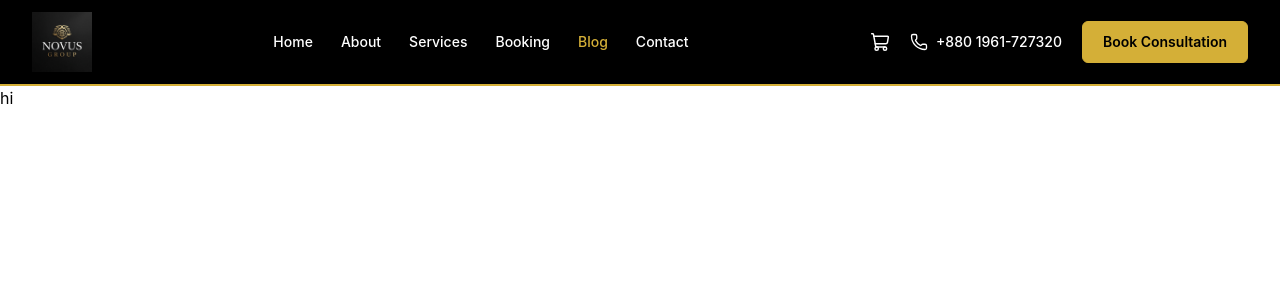
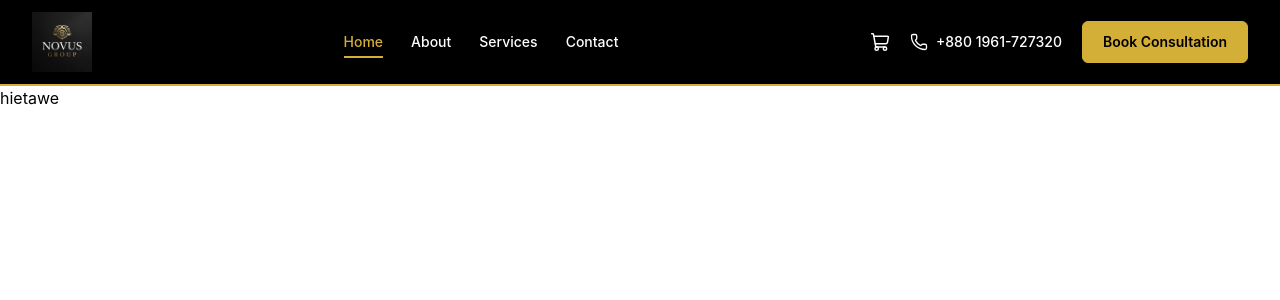
Before and after one commit to mahid76/novus, a React (Vite) app: page / in a window 1280 px wide. Shown: the top 300 px of the page. Built offline with nearby package versions, Linux system fonts and the light colour scheme.

Commit message:
navbar update

```diff
--- a/src/components/Navbar/Navbar.jsx
+++ b/src/components/Navbar/Navbar.jsx
@@ -1,153 +1,68 @@
-import React, { useState } from 'react'
+import React from 'react'
+import { Link, useLocation } from "react-router";
 import { ShoppingCart, Phone } from "lucide-react";
 import logo from '../../assets/logo.jpeg'
 import Container from '../Layout/Container';
 
 const Navbar = () => {
+    const location = useLocation();
+
     const navLinks = [
-        { label: "Home", href: "#" },
-        { label: "About", href: "#" },
-        { label: "Services", href: "#" },
-        { label: "Booking", href: "#" },
-        { label: "Blog", href: "#" },
-        { label: "Contact", href: "#" }
+        { label: "Home", href: "/" },
+        { label: "About", href: "/about" },
+        { label: "Services", href: "/services" },
+        { label: "Contact", href: "/contact" }
     ];
-
-    const [activeLink, setActiveLink] = useState("Blog");
 
     return (
         <header className="border-b-2 border-b-[#d4af37] bg-black">
             <Container>
                 <nav className="flex items-center justify-between py-3">
-                    {/* Logo */}
-                    <a href="#" className="flex items-center gap-3">
+                    <Link to="/" className="flex items-center gap-3">
                         <img className='max-w-15' src={logo} alt="" />
-                    </a>
+                    </Link>
 
-                    {/* Nav links */}
                     <ul className="hidden items-center gap-7 text-sm font-medium text-white lg:flex">
-                        {navLinks.map((link) => (
+                        {navLinks.map((link) => {
+                            const isActive = location.pathname === link.href;
+                            return (
                                 <li key={link.label}>
-                                <a
-                                    href={link.href}
-                                    onClick={(e) => {
-                                        e.preventDefault();
-                                        setActiveLink(link.label);
-                                    }}
+                                    <Link
+                                        to={link.href}
                                         className={
-                                        activeLink === link.label
-                                            ? "text-[#d4af37]"
-                                            : "transition-colors hover:text-[#d4af37]"
+                                            "group relative inline-block py-1 transition-colors duration-300 " +
+                                            (isActive ? "text-[#d4af37]" : "text-white hover:text-[#d4af37]")
                                         }
                                     >
                                         {link.label}
-                                </a>
+                                        <span
+                                            className={
+                                                "absolute -bottom-0.5 left-0 h-0.5 w-full origin-center bg-[#d4af37] transition-transform duration-300 ease-out " +
+                                                (isActive ? "scale-x-100" : "scale-x-0 group-hover:scale-x-100")
+                                            }
+                                        />
+                                    </Link>
                                 </li>
-                        ))}
+                            );
+                        })}
                     </ul>
 
-                    {/* Right side */}
                     <div className="hidden items-center gap-5 lg:flex">
-                        <button
-                            type="button"
-                            aria-label="Cart"
-                            className="text-white hover:text-[#d4af37]"
-                        >
+                        <button type="button" aria-label="Cart" className="text-white hover:text-[#d4af37]">
                             <ShoppingCart size={20} strokeWidth={1.75} />
                         </button>
-
-                        <a
-                            href="tel:+8801961727320"
-                            className="flex items-center gap-2 text-sm font-medium text-white hover:text-[#d4af37]"
-                        >
+                        <a href="tel:+8801961727320" className="flex items-center gap-2 text-sm font-medium text-white hover:text-[#d4af37]">
                             <Phone size={18} strokeWidth={1.75} />
                             <p>+880 1961-727320</p>
                         </a>
-
-                        <a
-                            href="#"
-                            className="rounded-md border border-[#d4af37] bg-[#d4af37] px-5 py-2.5 text-sm font-semibold text-black transition-all duration-400 hover:bg-black hover:text-[#d4af37]"
-                        >
+                        <Link to="/booking" className="rounded-md border border-[#d4af37] bg-[#d4af37] px-5 py-2.5 text-sm font-semibold text-black transition-all duration-300 hover:bg-black hover:text-[#d4af37]">
                             Book Consultation
-                        </a>
+                        </Link>
                     </div>
                 </nav>
-            </Container >
-        </header >
+            </Container>
+        </header>
     )
 }
 
 export default Navbar
-// import React from 'react'
-// import { ShoppingCart, Phone } from "lucide-react";
-// import logo from '../../assets/logo.jpeg'
-// import Container from '../Layout/Container';
-
-// const Navbar = () => {
-//     const navLinks = [
-//         { label: "Home", href: "#" },
-//         { label: "About", href: "#" },
-//         { label: "Services", href: "#" },
-//         { label: "Booking", href: "#" },
-//         { label: "Blog", href: "#", active: true },
-//         { label: "Contact", href: "#" }
-//     ];
-//     return (
-//         <header className="border-b-2 border-b-[#d4af37] bg-black">
-//             <Container>
-//                 <nav className="flex items-center justify-between py-3">
-//                     {/* Logo */}
-//                     <a href="#" className="flex items-center gap-3">
-//                         <img className='max-w-[60px]' src={logo} alt="" />
-//                     </a>
-
-//                     {/* Nav links */}
-//                     <ul className="hidden items-center gap-7 text-sm font-medium text-white lg:flex">
-//                         {navLinks.map((link) => (
-//                             <li key={link.label}>
-//                                 <a
-//                                     href={link.href}
-//                                     className={
-//                                         link.active
-//                                             ? "text-[#d4af37]"
-//                                             : "transition-colors hover:text-[#d4af37]"
-//                                     }
-//                                 >
-//                                     {link.label}
-//                                 </a>
-//                             </li>
-//                         ))}
-//                     </ul>
-
-//                     {/* Right side */}
-//                     <div className="hidden items-center gap-5 lg:flex">
-//                         <button
-//                             type="button"
-//                             aria-label="Cart"
-//                             className="text-white hover:text-[#d4af37]"
-//                         >
-//                             <ShoppingCart size={20} strokeWidth={1.75} />
-//                         </button>
-
-//                         <a
-//                             href="tel:+8801961727320"
-//                             className="flex items-center gap-2 text-sm font-medium text-white hover:text-[#d4af37]"
-//                         >
-//                             <Phone size={18} strokeWidth={1.75} />
-//                             <p>+880 1961-727320</p>
-//                         </a>
-
-//                         <a
-//                             href="#"
-//                             className="rounded-md bg-emerald-700 px-5 py-2.5 text-sm font-semibold text-white transition-colors hover:bg-emerald-800"
-//                         >
-//                             Book Consultation
-//                         </a>
-//                     </div>
-//                 </nav>
-//             </Container>
-//         </header>
-//     )
-// }
-
-// export default Navbar
--- a/src/pages/Home.jsx
+++ b/src/pages/Home.jsx
@@ -4,7 +4,7 @@ const Home = () => {
   return (
     <div>
       <h1 className=''>
-        hi
+        hietawe
       </h1>
     </div>
   )
--- a/src/pages/Services.jsx
+++ b/src/pages/Services.jsx
@@ -4,7 +4,7 @@ const Services = () => {
   return (
     <div>
       <h1 className='text-white'>
-        hi
+        hidsgsg
       </h1>
     </div>
   )
```
Also changed, not shown: src/main.jsx (+5 -2 lines). Lines whose indentation alone changed are shown as unchanged.
